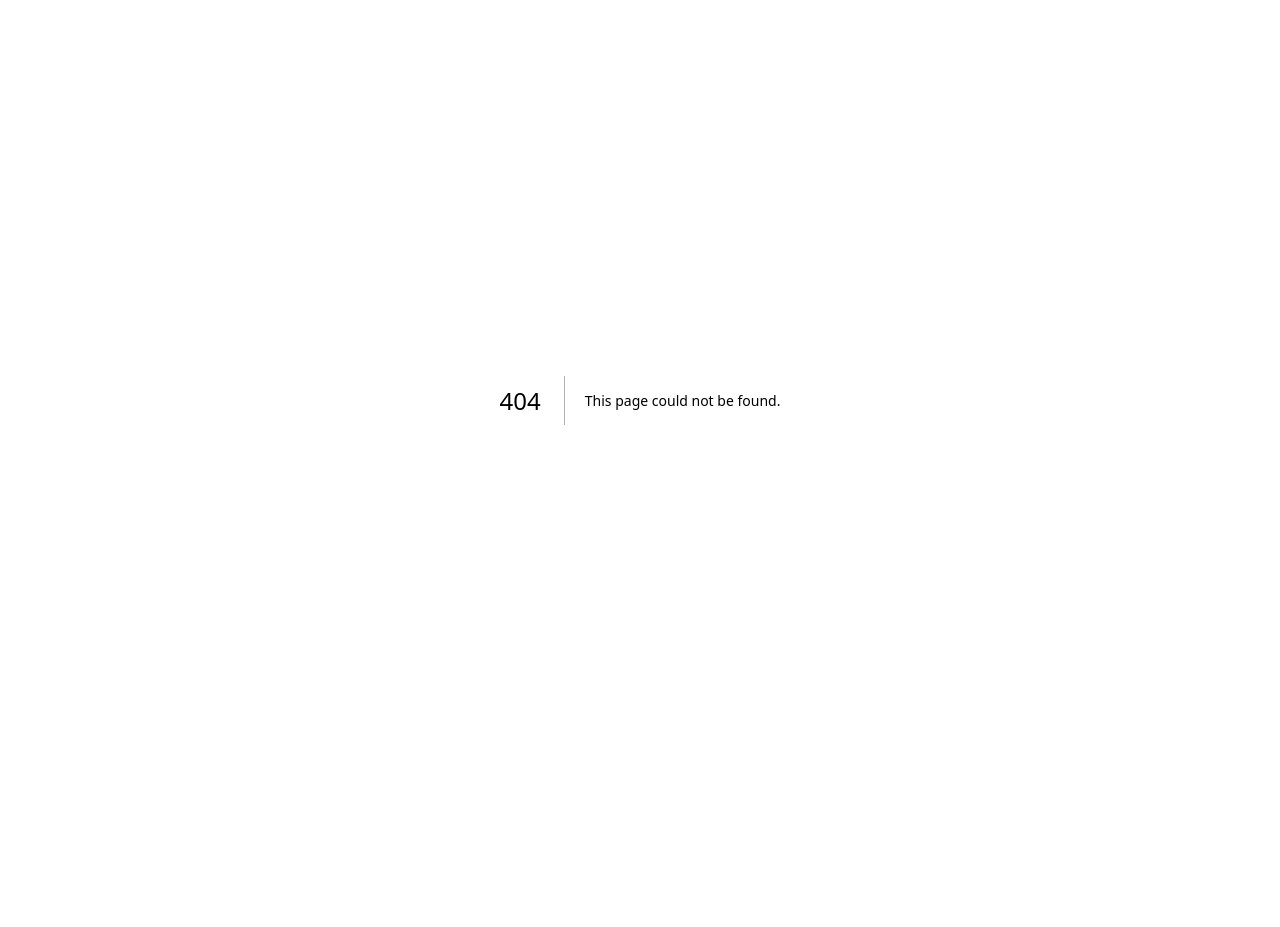
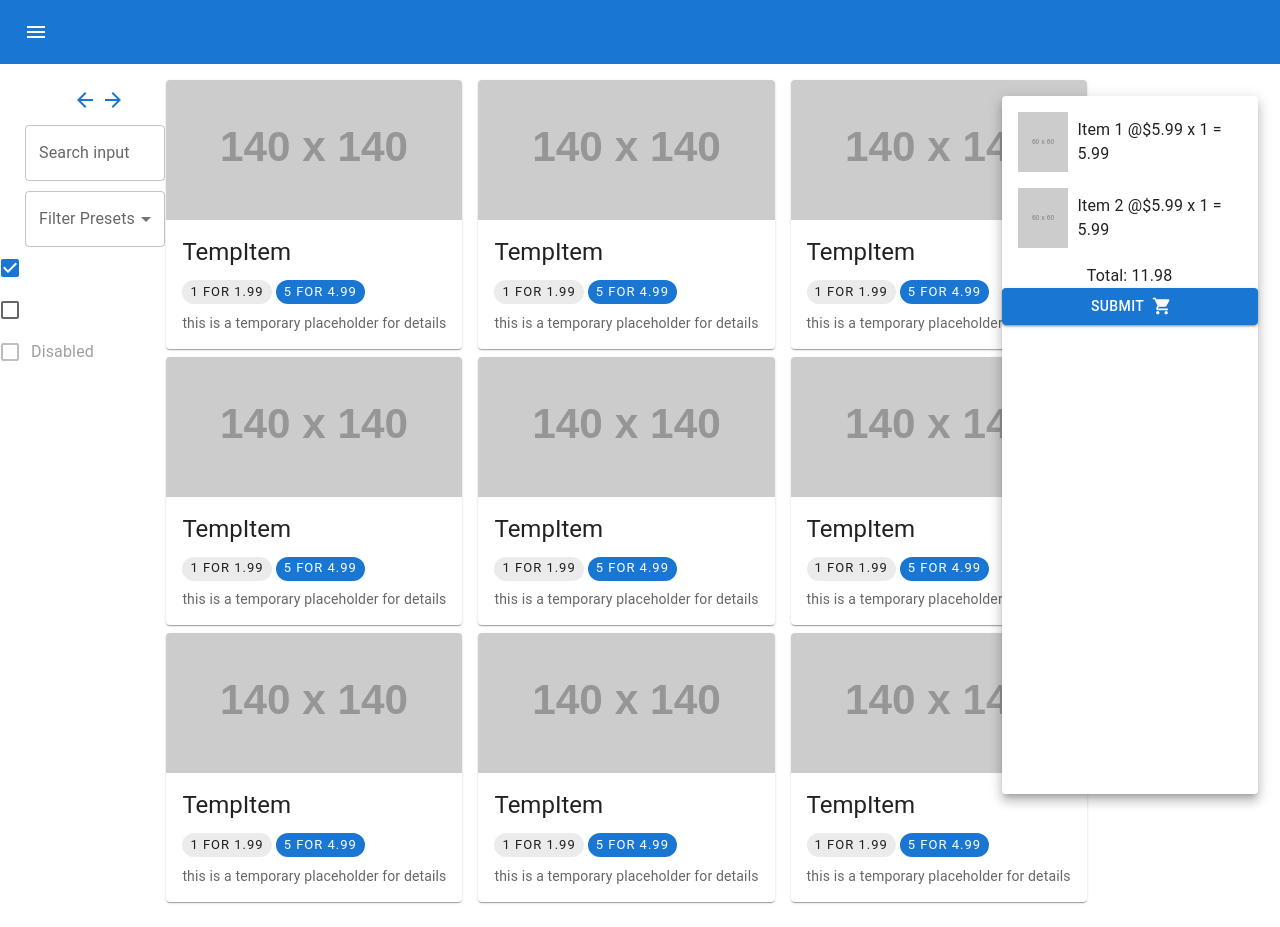
Before and after one commit to GreenUpBuddy/NextStoreProj, a Next.js app: page /pages in a window 1280 px wide. Before the commit this address had no page. Before the commit the page ends 800 px from the top, so only its background shows below. Built offline with nearby package versions, Linux system fonts and the light colour scheme.

Commit message:
I hope I didnt just mess something up

```diff
--- /dev/null
+++ b/src/app/pages/[name]/page.js
@@ -0,0 +1,48 @@
+import { MyAppBar } from "@/components/nav/appbar";
+import { Paper, Stack, Typography, Chip, Fab, IconButton } from "@mui/material";
+import ShoppingCartIcon from '@mui/icons-material/ShoppingCart';
+import ArrowBackIcon from '@mui/icons-material/ArrowBack';
+import ListIcon from '@mui/icons-material/List';
+import Image from "next/image";
+import Link from "next/link";
+
+export default function Page({ params }) {
+    const details = "This is a temporary placeholder for the details section...This is a temporary placeholder for the details section...This is a temporary placeholder for the details section...This is a temporary placeholder for the details section."
+    return (
+        <>
+            <MyAppBar/>
+            <main>
+                <Stack alignItems="center">
+                    <Paper elevation={8} square={false} style={{position: 'absolute', top: "15%",width: '60vw'}}>
+                        <IconButton style={{marginLeft: 15,marginTop:15}} aria-label="delete" color="primary" size="large" component={Link} href={`/about`}>
+                            <ArrowBackIcon />
+                        </IconButton>
+                        <Stack style={{paddingTop:20}} alignItems="center">
+                            <Image unoptimized src="https://placehold.co/350x350" width={350} height={350} alt="placeholder"/>
+                            <Typography style={{paddingTop:10}} gutterBottom variant="h5" component="div">
+                                {params.name.replace("!space!", " ")}
+                            </Typography>
+                            <span>
+                                <Chip style={{marginRight:10}} label="1 for 1.99" size='medium'/>
+                                <Chip label="5 for 4.99" color='primary' size='medium'/>
+                            </span>
+                            <Typography gutterBottom align="center" style={{ paddingTop: 10,marginLeft:60,marginRight:60}} variant="body1" component="span">
+                                {details}
+                            </Typography>
+                            <span  style={{marginBottom: 20}}>
+                            <Fab style={{marginRight:10}} variant="extended" size="medium" color="primary">
+                                <ShoppingCartIcon/>
+                                Add to Cart
+                            </Fab>
+                            <Fab variant="extended" size="medium">
+                                <ListIcon/>
+                                Add to List
+                            </Fab>
+                            </span>
+                        </Stack>
+                    </Paper>
+                </Stack>
+            </main>
+        </>
+    );
+}
--- /dev/null
+++ b/src/app/pages/layout.js
@@ -0,0 +1,17 @@
+import { Inter } from "next/font/google";
+import "../globals.css";
+
+const inter = Inter({ subsets: ["latin"] });
+
+export const metadata = {
+  title: "Create Next App",
+  description: "Generated by create next app",
+};
+
+export default function RootLayout({ children }) {
+  return (
+    <html lang="en">
+      <body className={inter.className}>{children}</body>
+    </html>
+  );
+}
--- /dev/null
+++ b/src/app/pages/page.js
@@ -0,0 +1,19 @@
+
+import Image from "next/image";
+import { MyAppBar } from "@/components/nav/appbar";
+import {ResponsiveGrid} from "@/components/grid/page";
+
+import styles from "../page.module.css";
+
+export default function About() {
+  return (
+    <>
+    <MyAppBar/>
+    <main className={styles.main}>
+      <div className={styles.shop}>
+        <ResponsiveGrid/>
+      </div>
+    </main>
+    </>
+  );
+}
--- a/src/components/grid/cart.js
+++ b/src/components/grid/cart.js
@@ -6,6 +6,7 @@ import Image from 'next/image';
 export const Cart = () => {
     let total = 0;
     //HANDLE LIST HITTING END OF PAPER
+    //END OF PAPER IS 9 items
     return(
         <>
             <Paper elevation={8} square={false} style={{position: 'absolute',width: '20vw', height: '54.5vw'}}>
@@ -22,12 +23,12 @@ export const Cart = () => {
                     ))}
                     </List>
                 </Stack>
-                <span style={{textAlign:  "center"}}>
+                <Stack style={{textAlign:  "center", justifyContent: "center"}}>
                     <Typography>Total: {total}</Typography>
-                    <Button style={{justifyContent: "center"}} variant="contained" endIcon={<ShoppingCartIcon/>}>
+                    <Button variant="contained" endIcon={<ShoppingCartIcon/>}>
                         Submit
                     </Button>
-                </span>
+                </Stack>
             </Paper>
         </>
     );
--- a/src/components/grid/page.js
+++ b/src/components/grid/page.js
@@ -7,11 +7,12 @@ import Box from '@mui/material/Box';
 import Grid from '@mui/material/Grid';
 import { DataCard } from '@/components/grid/card'
 import { Cart } from './cart';
-import { ButtonGroup, Toolbar, IconButton, MenuItem, Select, InputLabel, FormControl, Autocomplete, TextField, Chip } from '@mui/material';
+import { ButtonGroup, FormGroup, FormControlLabel, IconButton, MenuItem, Select, InputLabel, FormControl, Autocomplete, TextField, Chip, Checkbox , Stack } from '@mui/material';
 import ArrowBackIcon from '@mui/icons-material/ArrowBack';
 import ArrowForwardIcon from '@mui/icons-material/ArrowForward';
 
 import styles from "/src/app/page.module.css";
+import { CheckBox } from '@mui/icons-material';
 
 
 //Omce DB is connected and all values are properly being communicated to UI
@@ -61,9 +62,9 @@ export const ResponsiveGrid = () => {
 
   return (
     <>
-      <div style={{position: 'absolute', left: '13%', top: '10%', paddingBottom: '25px'}}>
-        <Toolbar>
-          <ButtonGroup>
+      <div style={{position: 'absolute', left: '0%', top: '10%', paddingBottom: '25px'}}>
+      <Stack>
+          <ButtonGroup style={{justifyContent: "center"}}>
             <IconButton aria-label="backwards" color="primary" edge= "end">
               <ArrowBackIcon/>
             </IconButton>
@@ -71,19 +72,7 @@ export const ResponsiveGrid = () => {
               <ArrowForwardIcon/>
             </IconButton>
           </ButtonGroup>
-          <FormControl>
-            <InputLabel size='normal' style={{marginRight: "20px", marginLeft: "20px"}}>Filter Presets</InputLabel>
-            <Select
-              value={preset}
-              style={{width: "140px",marginLeft: "20px",marginRight: "20px"}}
-              label="Filter Presets"
-              onChange={handleChange}
-            >
-              <MenuItem value={"Preset 1"}>Preset 1</MenuItem>
-              <MenuItem value={"Preset 2"}>Preset 2</MenuItem>
-              <MenuItem value={"Preset 3"}>Preset 3</MenuItem>
-            </Select>
-          </FormControl>
+          <span style={{paddingLeft: "25px", paddingTop: "5px"}}>
             <Autocomplete
               id="search bar"
               value={search}
@@ -96,6 +85,7 @@ export const ResponsiveGrid = () => {
               }}
               renderInput={(params) => (
                 <TextField
+                  style={{justifyContent: "center"}}
                   {...params}
                   label="Search input"
                   InputProps={{
@@ -105,7 +95,32 @@ export const ResponsiveGrid = () => {
                 />
               )}
             />
-        </Toolbar>
+          </span>
+          <span>
+            <FormControl style={{paddingLeft: "25px",paddingTop: " 10px"}}>
+              <InputLabel style={{paddingLeft: "25px",paddingTop: " 10px"}} size='normal'>Filter Presets</InputLabel>
+              <Select
+                value={preset}
+                style={{width: "140px"}}
+                label="Filter Presets"
+                onChange={handleChange}
+              >
+                <MenuItem value={"Preset 1"}>Preset 1</MenuItem>
+                <MenuItem value={"Preset 2"}>Preset 2</MenuItem>
+                <MenuItem value={"Preset 3"}>Preset 3</MenuItem>
+              </Select>
+            </FormControl>
+          </span>
+          <spaan>
+         <FormGroup>
+      <FormControlLabel control={<Checkbox defaultChecked />} label="Label" />
+      <FormControlLabel required control={<Checkbox />} label="Required" />
+      <FormControlLabel disabled control={<Checkbox />} label="Disabled" />
+    </FormGroup>
+          </spaan>
+        </Stack>
+      </div>
+      <div style={{position: 'absolute', left: '13%', top: '10%', paddingBottom: '25px'}}>
         <Box sx={{ flexGrow: 1 }} alignItems= "center">
           <Grid container spacing={1}>
             <Grid container item spacing={2}>
@@ -120,7 +135,7 @@ export const ResponsiveGrid = () => {
           </Grid>
         </Box>
       </div>
-      <div style={{position: 'absolute', left: '78.25%', top: '20%', bottom: '20%'}}>
+      <div style={{position: 'absolute', left: '78.25%', top: '12%', bottom: '20%'}}>
         <Cart/>
       </div>
     </>
```
Lines whose indentation alone changed are shown as unchanged.
